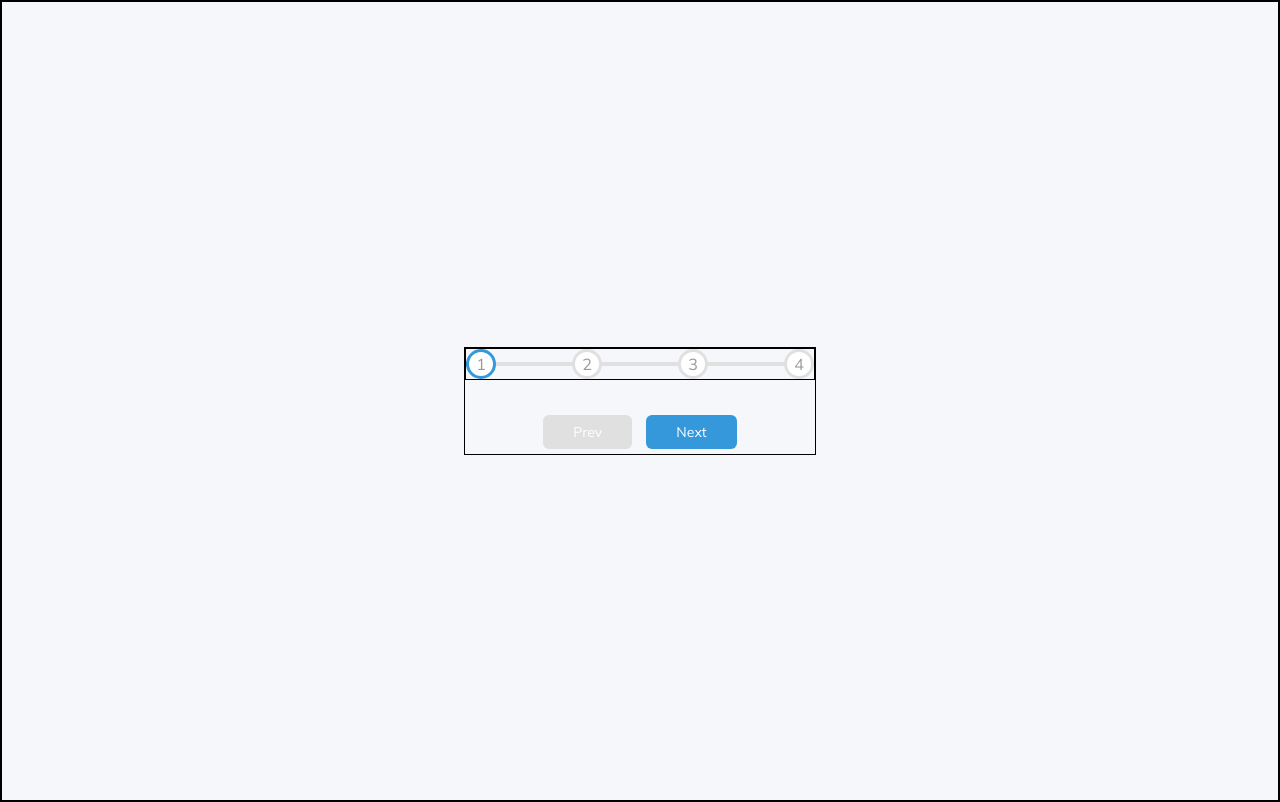
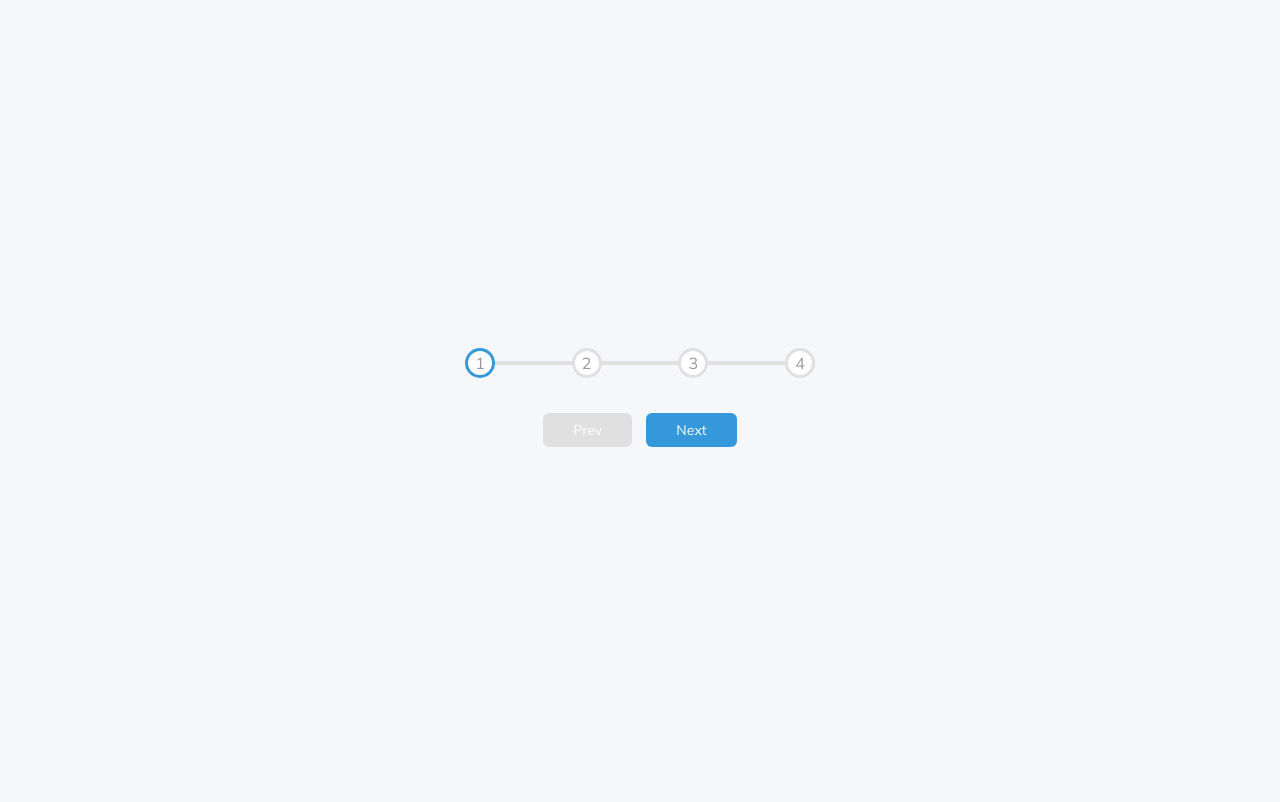
Before and after one commit to CodeMaster7/progress-steps, a plain HTML site: page index.html in a window 1280 px wide. Drawn offline with Linux system fonts and the light colour scheme.

Commit message:
removed border to all elements

```diff
--- a/style.css
+++ b/style.css
@@ -7,7 +7,6 @@
 
 * {
     box-sizing: border-box;
-    border: 0.1em solid black;
 }
 
 body {
```
